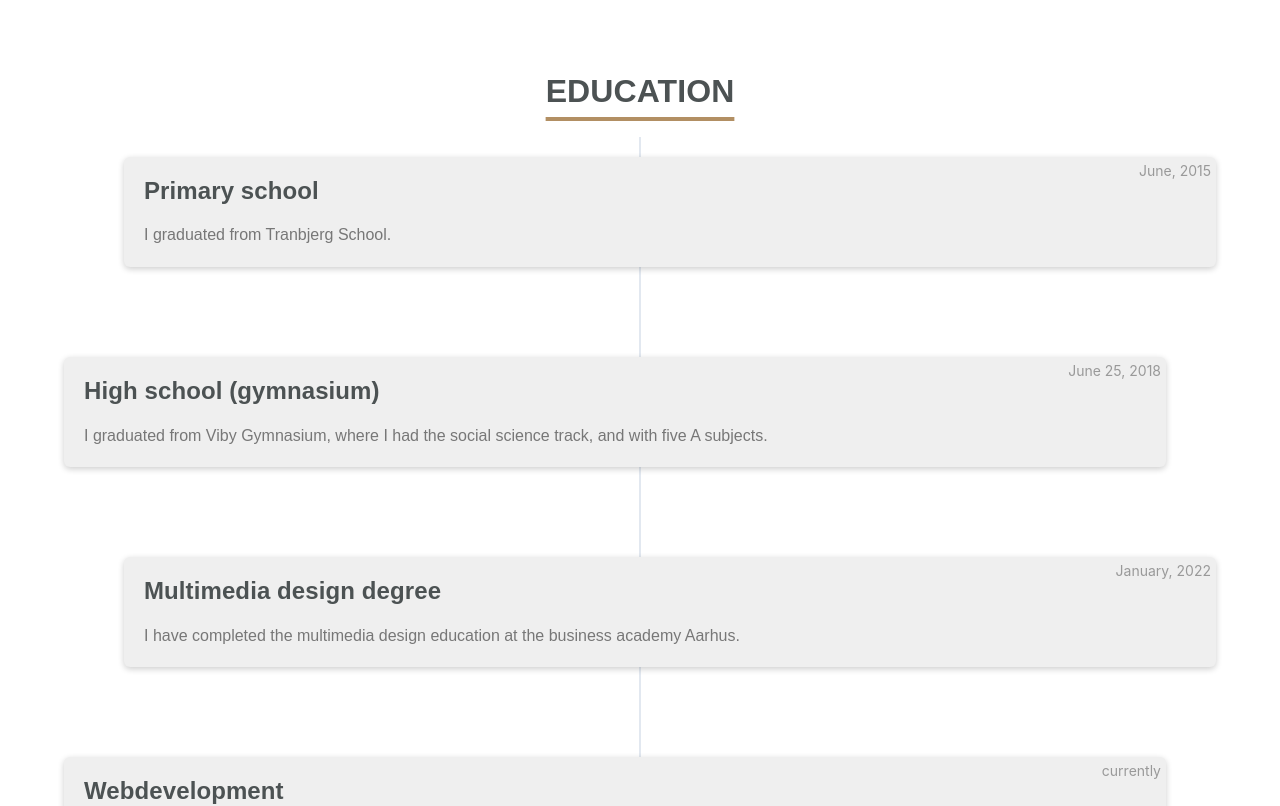
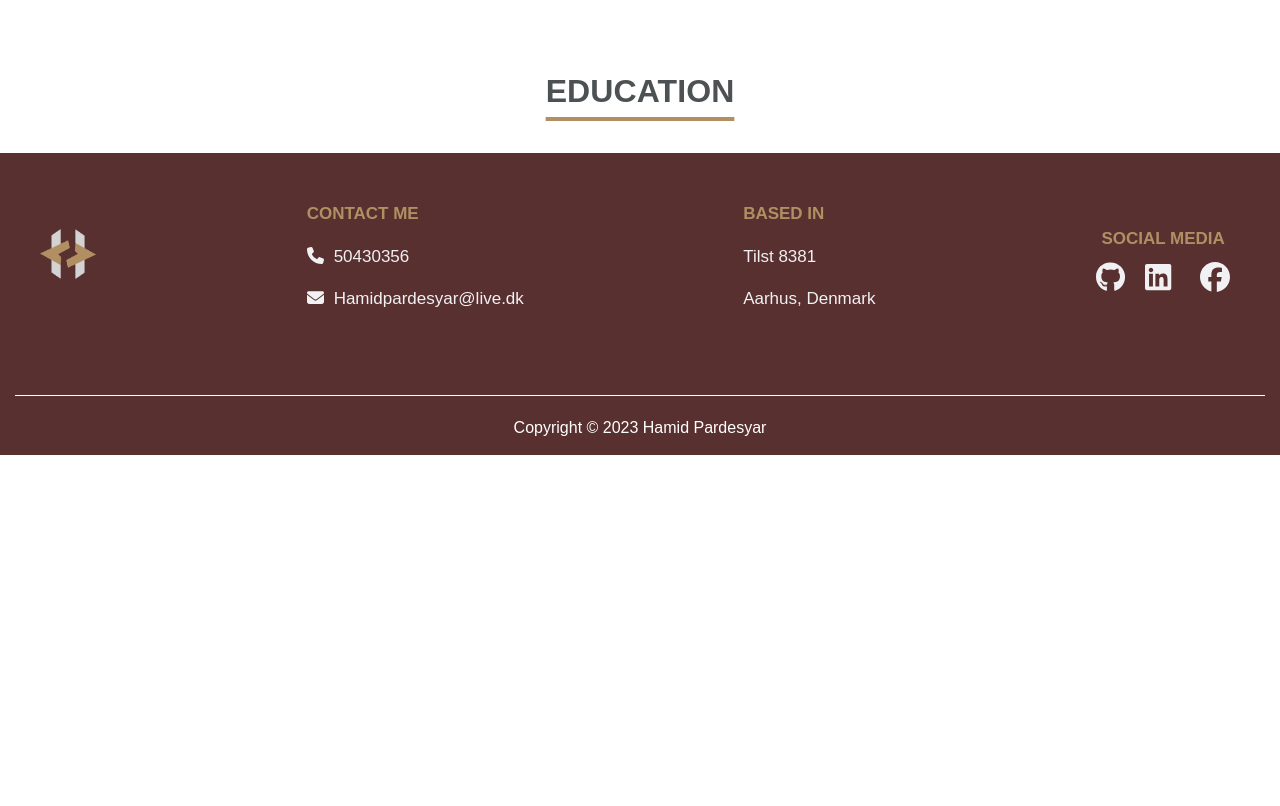
Before and after one commit to hamiboy8260/react-spa-portfolio, a React (Create React App) app: page /about in a window 1280 px wide. Shown: the part 1540-2346 px from the top of the page. After the commit the page ends 1995 px from the top, so only its background shows below. Built offline with nearby package versions, Linux system fonts and the light colour scheme.

Commit message:
timeline update

```diff
--- a/src/pages/AboutPage.js
+++ b/src/pages/AboutPage.js
@@ -149,7 +149,7 @@ export default function AboutPage() {
         </div>
         <h1>Education</h1>
       </div>
-      <div className="timeline">
+      {/* <div className="timeline">
         <div className="timeline-item left" data-aos="fade-up">
           <div className="timeline-content">
             <h2>Primary school</h2>
@@ -188,7 +188,7 @@ export default function AboutPage() {
             <span className="date">currently</span>
           </div>
         </div>
-      </div>
+      </div> */}
     </section>
   );
 }
```
